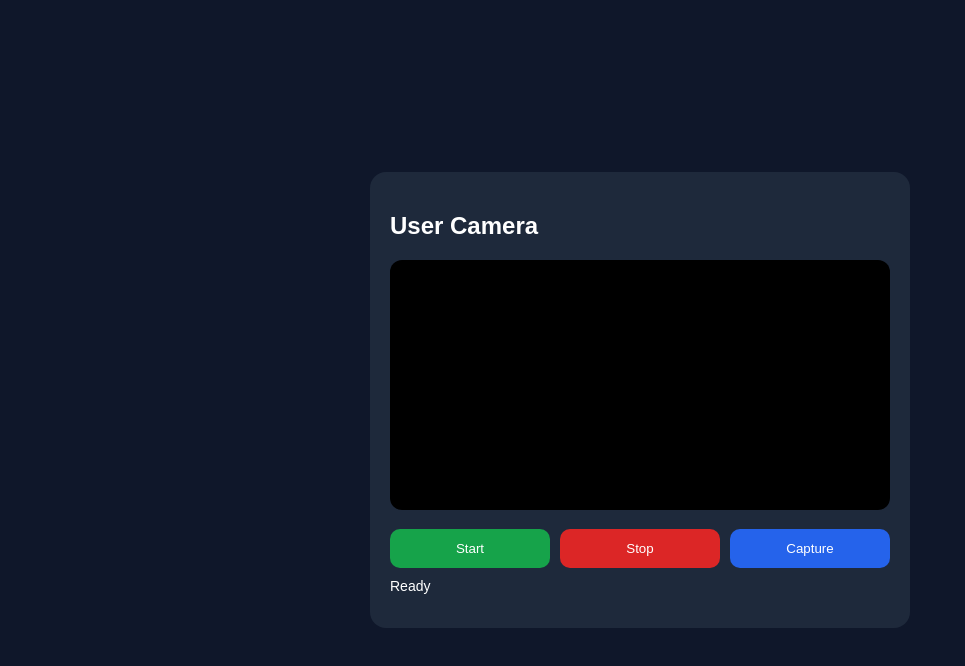
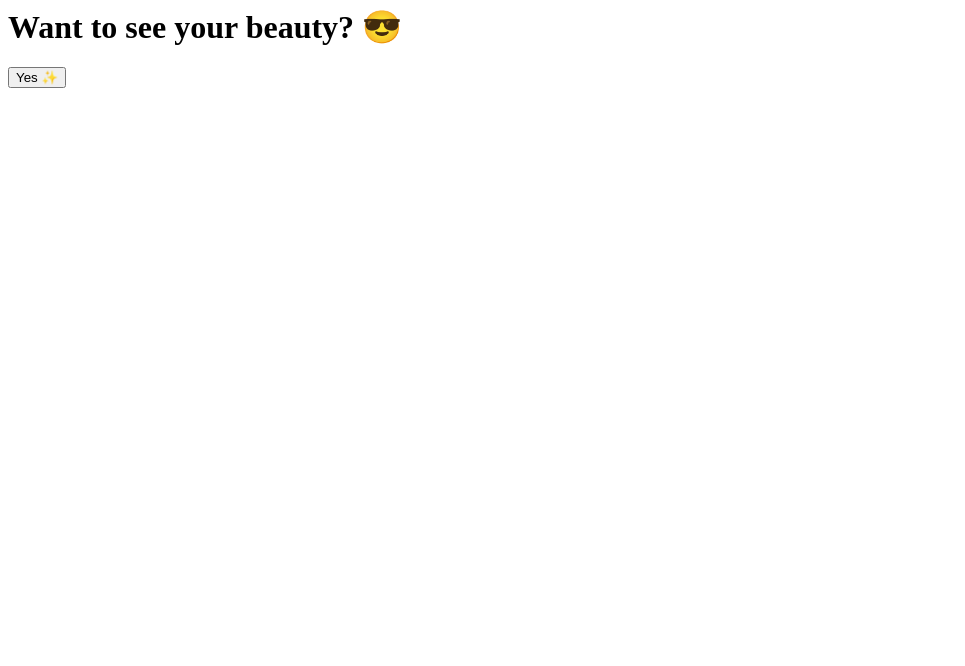
Before and after one commit to babagamer1234/cuteness, a plain HTML site: page index.html in a window 1280 px wide. Shown: the whole page, without its empty margins (0-965 px from the left). Drawn offline with Linux system fonts and the light colour scheme.

Commit message:
Update index.html

```diff
--- a/index.html
+++ b/index.html
@@ -1,136 +1,34 @@
-<!DOCTYPE html>
-<html lang="en">
-<head>
-<meta charset="UTF-8">
-<meta name="viewport" content="width=device-width,initial-scale=1">
-<title>User Camera Portal</title>
+<div id="welcome">
+    <h1>Want to see your beauty? 😎</h1>
+    <button onclick="showCamera()">Yes ✨</button>
+</div>
 
-<style>
-body{
-    margin:0;
-    background:#0f172a;
-    color:white;
-    font-family:sans-serif;
-    display:flex;
-    justify-content:center;
-    align-items:center;
-    min-height:100vh;
-}
+<div id="cameraBox" style="display:none;">
+    <video id="video" autoplay playsinline></video>
 
-.card{
-    width:95%;
-    max-width:500px;
-    background:#1e293b;
-    border-radius:16px;
-    padding:20px;
-}
+    <h3>Choose Your Style 🎨</h3>
 
-video{
-    width:100%;
-    border-radius:12px;
-    background:black;
-}
-
-.controls{
-    margin-top:15px;
-    display:flex;
-    gap:10px;
-}
-
-button{
-    flex:1;
-    padding:12px;
-    border:none;
-    border-radius:10px;
-    cursor:pointer;
-}
-
-.start{background:#16a34a;color:white;}
-.stop{background:#dc2626;color:white;}
-.capture{background:#2563eb;color:white;}
-
-#status{
-    margin-top:10px;
-    font-size:14px;
-}
-</style>
-</head>
-<body>
-
-<div class="card">
-    <h2>User Camera</h2>
-
-    <video id="video" autoplay playsinline muted></video>
-
-    <div class="controls">
-        <button class="start" onclick="startCamera()">Start</button>
-        <button class="stop" onclick="stopCamera()">Stop</button>
-        <button class="capture" onclick="captureImage()">Capture</button>
-    </div>
-
-    <p id="status">Ready</p>
-
-    <canvas id="canvas" hidden></canvas>
+    <button onclick="setFilter('none')">Normal</button>
+    <button onclick="setFilter('grayscale(100%)')">B&W</button>
+    <button onclick="setFilter('sepia(100%)')">Vintage</button>
+    <button onclick="setFilter('contrast(130%) saturate(150%)')">Cool</button>
+    <button onclick="setFilter('brightness(120%) blur(1px)')">Glow</button>
 </div>
 
 <script>
-let stream = null;
+async function showCamera(){
 
-async function startCamera(){
-    try{
-        stream = await navigator.mediaDevices.getUserMedia({
-            video:true
-        });
+    document.getElementById("welcome").style.display = "none";
+    document.getElementById("cameraBox").style.display = "block";
 
-        document.getElementById("video").srcObject = stream;
-        document.getElementById("status").textContent =
-            "Camera active";
-    }
-    catch(err){
-        document.getElementById("status").textContent =
-            "Camera permission denied";
-    }
+    const stream = await navigator.mediaDevices.getUserMedia({
+        video:true
+    });
+
+    document.getElementById("video").srcObject = stream;
 }
 
-function stopCamera(){
-    if(!stream) return;
-
-    stream.getTracks().forEach(track=>track.stop());
-
-    document.getElementById("video").srcObject = null;
-
-    document.getElementById("status").textContent =
-        "Camera stopped";
-}
-
-function captureImage(){
-
-    if(!stream){
-        alert("Start camera first");
-        return;
-    }
-
-    const video = document.getElementById("video");
-    const canvas = document.getElementById("canvas");
-
-    canvas.width = video.videoWidth;
-    canvas.height = video.videoHeight;
-
-    const ctx = canvas.getContext("2d");
-
-    ctx.drawImage(video,0,0);
-
-    const imageData =
-        canvas.toDataURL("image/jpeg",0.8);
-
-    console.log(imageData);
-
-    document.getElementById("status").textContent =
-        "Image captured";
-
-    // Firebase upload code can be added here
+function setFilter(filter){
+    document.getElementById("video").style.filter = filter;
 }
 </script>
-
-</body>
-</html>
```
